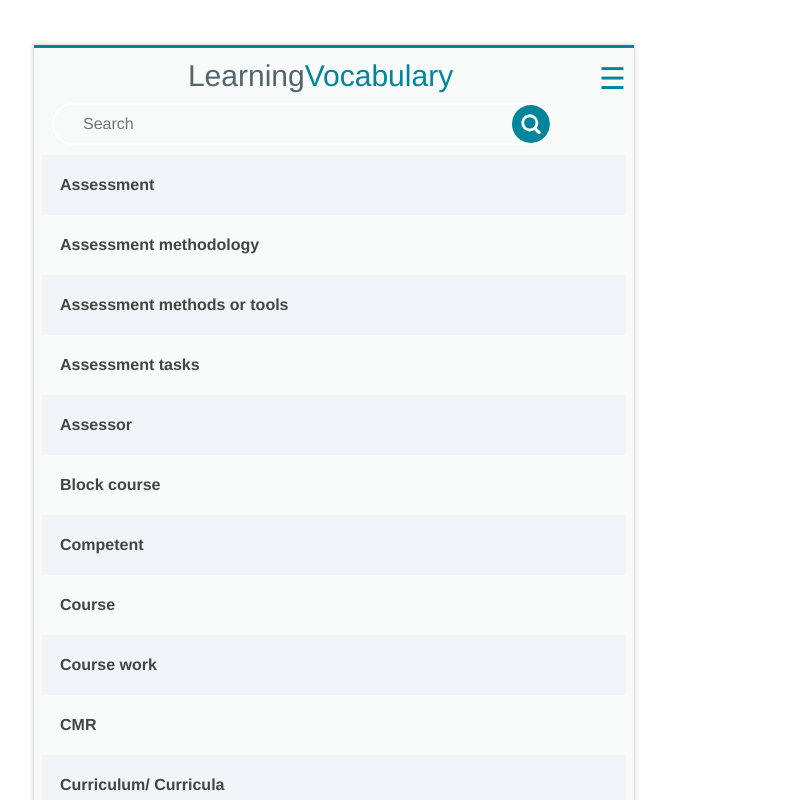
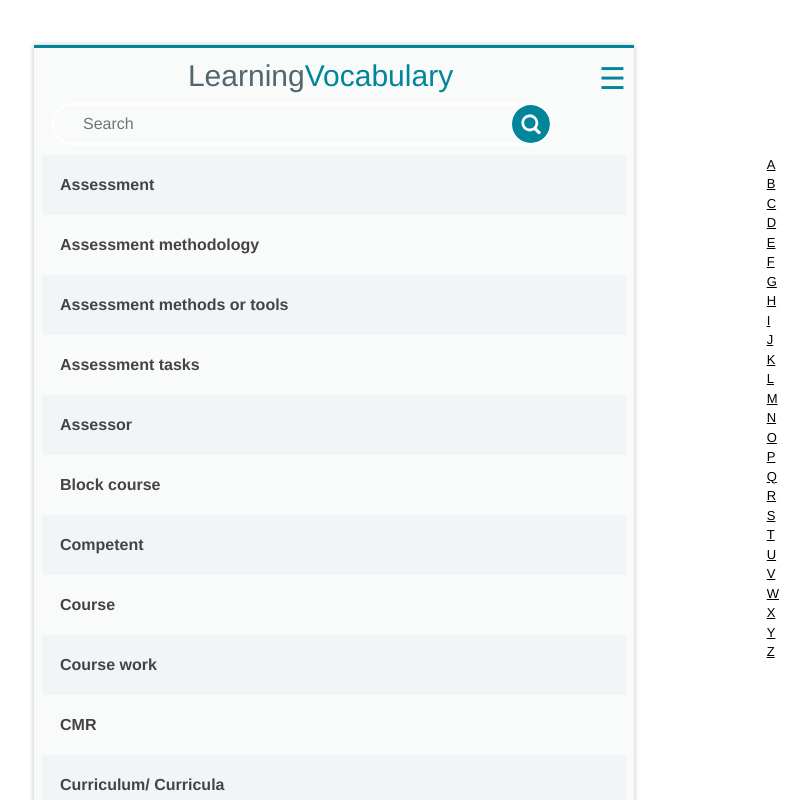
Before and after one commit to Gallopaway/vocab-tool-default, an Angular app: page /glossary in a window 1280 px wide. Shown: the top 800 px of the page, without its empty margins (289-1099 px from the left). Built offline with nearby package versions, Linux system fonts and the light colour scheme.

Commit message:
added vertical alpha with links

```diff
--- a/src/app/side-nav/side-nav.component.css
+++ b/src/app/side-nav/side-nav.component.css
@@ -23,7 +23,6 @@ a.active:before{
     overflow-x: hidden;
     transition: 0.5s;
     padding-top: 60px;
-
     margin-top: -8px;
     margin-left: -8px;
 }
--- a/src/app/vocab.service.ts
+++ b/src/app/vocab.service.ts
@@ -5,8 +5,16 @@ import { Injectable } from '@angular/core';
 })
 export class VocabService {
   terms:any;
+  alphabet:any;
   constructor() {
     this.terms = this.getTerms();
+    this.alphabet = this.getAlphabet();
+  }
+
+  getAlphabet(){
+    return [
+      "A", "B", "C", "D", "E", "F", "G", "H", "I", "J", "K", "L", "M", "N", "O", "P", "Q", "R", "S", "T", "U", "V", "W", "X", "Y", "Z"
+    ]
   }
 
   getTerms(){
--- a/src/app/vocab/vocab.component.css
+++ b/src/app/vocab/vocab.component.css
@@ -218,22 +218,13 @@ input {
 #search::-ms-clear {
   display: none;
 }
-/* .inputsearch {
-  background: url(../../assets/images/search-icon-large.png) no-repeat scroll 510px 7px;
-  padding-left:30px;
-  background-size: 36px;
-} */
 
-/* .search .search-icon {
-  position: absolute;
-  top: 16px;
-  left: 16px;
-  font-size: 15px;
-} */
-
-/* .search .search-icon {
-  position: absolute;
-  top: 24px;
-  left: 7px;
-  font-size: 15px;
-} */
+.side-search {
+  height: 100%;
+  position: fixed;
+  z-index: 2;
+  background-color: transparent;
+  right: 212px;
+  font-size: 13px;
+  cursor: pointer;
+}
--- a/src/app/vocab/vocab.component.html
+++ b/src/app/vocab/vocab.component.html
@@ -4,7 +4,11 @@
   </label>
 </div>
 
-<div class="term" *ngFor="let term of terms | search: filter | filter : searchText; let idx = index">
+<div class="side-search">
+  <a href="#{{letter}}" *ngFor="let letter of alphabet" (click)="letterClick(letter)" class="w3-block">{{letter}}</a>
+</div>
+
+<div id="{{term.title.substring(0, 1)}}" class="term" *ngFor="let term of terms | search: filter | filter : searchText; let idx = index">
   <button [style.backgroundColor]="idx % 2 == 0 ? '#F2F5F7' : '#F9FAFA'" class="accordion" (click)="showTerm($event)">
       <span class="term-title">{{term.title}}</span>
   </button>
--- a/src/app/vocab/vocab.component.ts
+++ b/src/app/vocab/vocab.component.ts
@@ -11,11 +11,13 @@ export class VocabComponent implements OnInit {
   @ViewChild('gs') gs: ElementRef;
   @ViewChild('tt') tt: ElementRef;
   terms:any;
+  alphabet:any;
   filter:string = '';
   searchText:string;
   constructor(private vocabService: VocabService)
   {
     this.terms = vocabService.terms;
+    this.alphabet = vocabService.alphabet;
   }
 
   ngOnInit() {}
@@ -36,4 +38,8 @@ export class VocabComponent implements OnInit {
         accordion.classList.add('margin-top');
     }
   }
+
+  letterClick(letter){
+
+  }
 }
```
